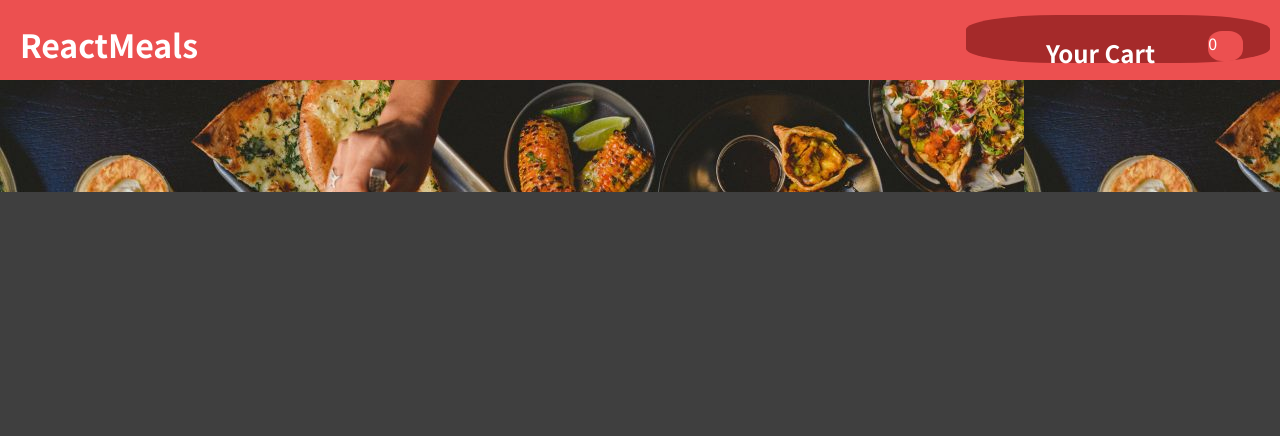
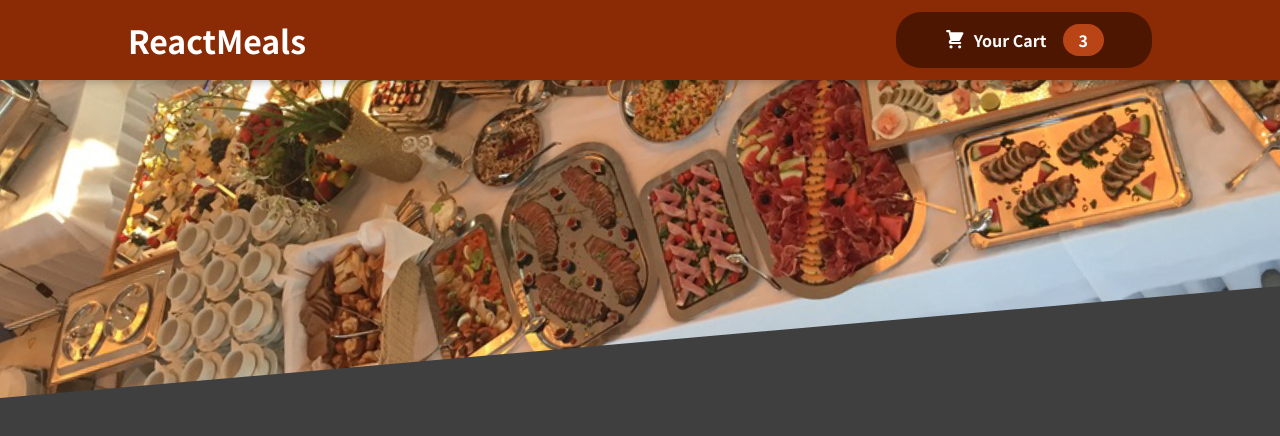
Before and after one commit to prashantpandey98/Front-end-React, a React (Create React App) app in the folder Restaurant_App/: page / in a window 1280 px wide. Shown: the top 436 px of the page. Built offline with nearby package versions, Linux system fonts and the light colour scheme.

Commit message:
Header Layout

```diff
--- a/Restaurant_App/src/App.js
+++ b/Restaurant_App/src/App.js
@@ -1,11 +1,11 @@
-import Header from "./components/UI/Header";
+import Header from "./components/Layout/Header";
 
 
 function App() {
   return (
-    <div>
+    <>
       <Header/>
-    </div>
+      </>
   );
 }
 
--- /dev/null
+++ b/Restaurant_App/src/components/Cart/CartIcon.js
@@ -0,0 +1,13 @@
+const CartIcon = () => {
+    return (
+      <svg
+        xmlns='http://www.w3.org/2000/svg'
+        viewBox='0 0 20 20'
+        fill='currentColor'
+      >
+        <path d='M3 1a1 1 0 000 2h1.22l.305 1.222a.997.997 0 00.01.042l1.358 5.43-.893.892C3.74 11.846 4.632 14 6.414 14H15a1 1 0 000-2H6.414l1-1H14a1 1 0 00.894-.553l3-6A1 1 0 0017 3H6.28l-.31-1.243A1 1 0 005 1H3zM16 16.5a1.5 1.5 0 11-3 0 1.5 1.5 0 013 0zM6.5 18a1.5 1.5 0 100-3 1.5 1.5 0 000 3z' />
+      </svg>
+    );
+  };
+
+  export default CartIcon;
--- /dev/null
+++ b/Restaurant_App/src/components/Layout/Header.js
@@ -0,0 +1,19 @@
+
+import MealsImg from '../../assets/meals.jpg'
+import classes from './Header.module.css'
+import HeaderCartButton from './HeaderCartButton'
+
+const Header=(props)=>{
+    return(
+        <>
+        <header className={classes.header}>
+        <h1>ReactMeals</h1>
+        <HeaderCartButton/>
+        </header>
+        <div className={classes['main-image']}>
+        <img src={MealsImg} alt='table full of yummy food!!'/>
+        </div>
+        </>
+    )
+}
+export default Header;
--- /dev/null
+++ b/Restaurant_App/src/components/Layout/Header.module.css
@@ -0,0 +1,29 @@
+.header {
+    position: fixed;
+    top: 0;
+    left: 0;
+    width: 100%;
+    height: 5rem;
+    background-color: #8a2b06;
+    color: white;
+    display: flex;
+    justify-content: space-between;
+    align-items: center;
+    padding: 0 10%;
+    box-shadow: 0 2px 8px rgba(0, 0, 0, 0.25);
+    z-index: 10;
+  }
+
+  .main-image {
+    width: 100%;
+    height: 25rem;
+    z-index: 0;
+    overflow: hidden;
+  }
+
+  .main-image img {
+    width: 110%;
+    height: 100%;
+    object-fit: cover;
+    transform: rotateZ(-5deg) translateY(-4rem) translateX(-1rem);
+  }
--- /dev/null
+++ b/Restaurant_App/src/components/Layout/HeaderCartButton.js
@@ -0,0 +1,16 @@
+import React from 'react'
+import classes from './HeaderCartButton.module.css'
+import CartIcon from '../Cart/CartIcon'
+
+const HeaderCartButton = (props) => {
+  return (
+    <button className={classes.button}>
+    <span className={classes.icon}>
+    <CartIcon />
+  </span>
+  <span>Your Cart</span>
+  <span className={classes.badge}>3</span>
+    </button>
+  )
+}
+export default HeaderCartButton;
--- /dev/null
+++ b/Restaurant_App/src/components/Layout/HeaderCartButton.module.css
@@ -0,0 +1,59 @@
+.button {
+    cursor: pointer;
+    font: inherit;
+    border: none;
+    background-color: #4d1601;
+    color: white;
+    padding: 0.75rem 3rem;
+    display: flex;
+    justify-content: space-around;
+    align-items: center;
+    border-radius: 25px;
+    font-weight: bold;
+  }
+
+  .button:hover,
+  .button:active {
+    background-color: #2c0d00;
+  }
+
+  .icon {
+    width: 1.35rem;
+    height: 1.35rem;
+    margin-right: 0.5rem;
+  }
+
+  .badge {
+    background-color: #b94517;
+    padding: 0.25rem 1rem;
+    border-radius: 25px;
+    margin-left: 1rem;
+    font-weight: bold;
+  }
+
+  .button:hover .badge,
+  .button:active .badge {
+    background-color: #92320c;
+  }
+
+  .bump {
+    animation: bump 300ms ease-out;
+  }
+
+  @keyframes bump {
+    0% {
+      transform: scale(1);
+    }
+    10% {
+      transform: scale(0.9);
+    }
+    30% {
+      transform: scale(1.1);
+    }
+    50% {
+      transform: scale(1.15);
+    }
+    100% {
+      transform: scale(1);
+    }
+  }
--- a/Restaurant_App/src/components/UI/Header.css
+++ /dev/null
@@ -1,33 +0,0 @@
-.outer{
-height: 5rem;
-width: 100%;
-background-color: rgb(236, 80, 80);
-display: flex;
-justify-content: space-between;
-}
-.inner{
-height: 3rem;
-width: 19rem;
-background-color: brown;
-border-radius: 30%;
-display: flex;
-justify-content: space-around;
-color: white;
-margin: 15px 10px 0 0;
-}
-.inner h2{
-    align-items: center;
-    margin-bottom: 5px;
-}
-.counter{
-    height: 30px;
-    width: 35px;
-    margin-top: 1rem;
-    border-radius: 40%;
-    background-color: rgb(236, 80, 80);
-}
-.lower{
-    height: 7rem;
-    width: 100%;
-    background-image: url("./headerImg.jpg");
-}
--- a/Restaurant_App/src/components/UI/Header.js
+++ /dev/null
@@ -1,19 +0,0 @@
-import './Header.css'
-const Header=(props)=>{
-    return(
-        <>
-        <div className="outer">
-        <div style={{color:'white', marginLeft:"20px"}}><h1>ReactMeals</h1></div>
-        <div className="inner">
-        <i class="fa-solid fa-cart-shopping"></i>
-        <h2>Your Cart</h2>
-        <div className='counter'>
-        0
-        </div>
-        </div>
-        </div>
-        <div className="lower"></div>
-        </>
-    )
-}
-export default Header;
```
Also changed, not shown: Restaurant_App/src/assets/meals.jpg (added), Restaurant_App/src/components/UI/headerImg.jpg (deleted).
